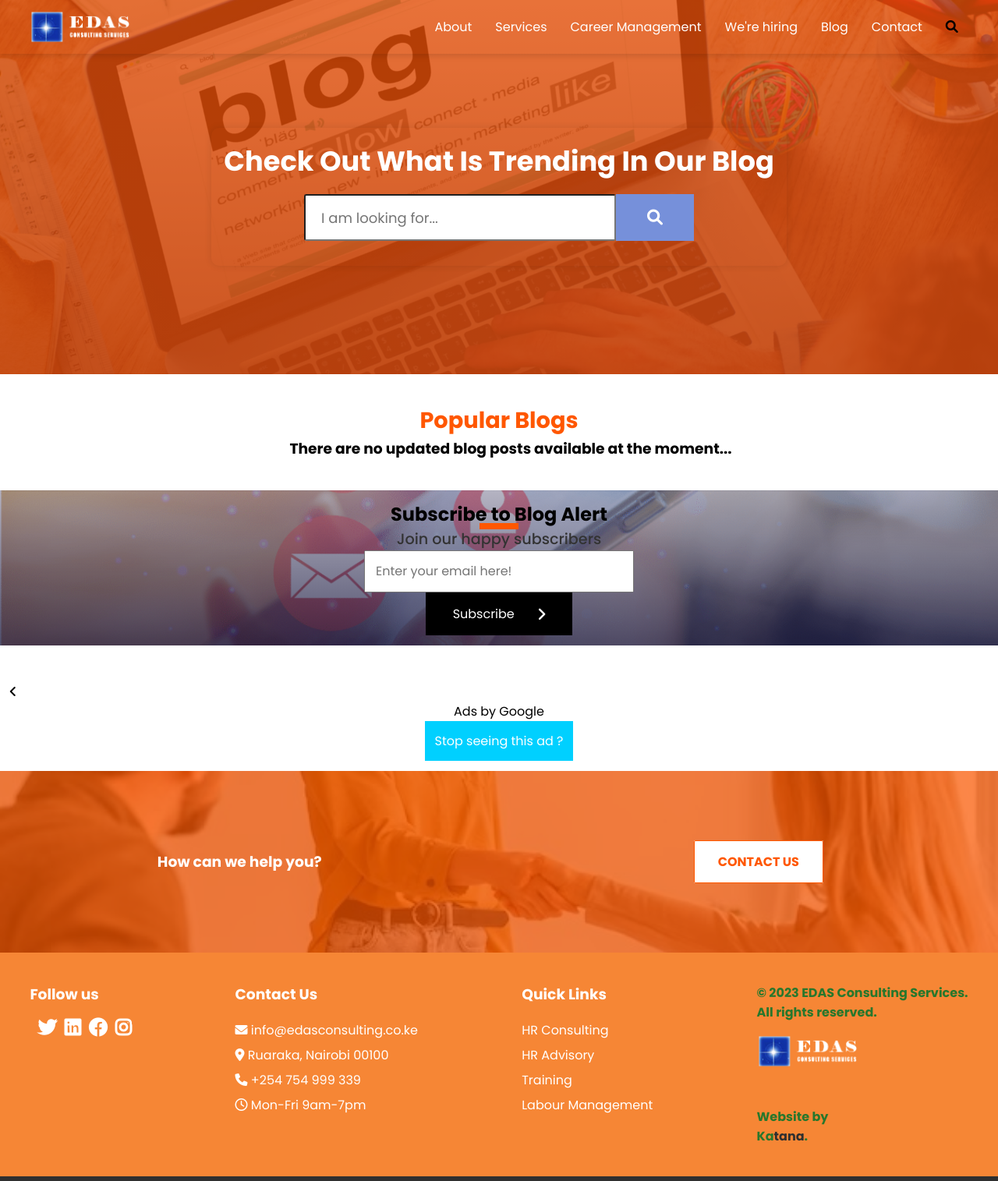
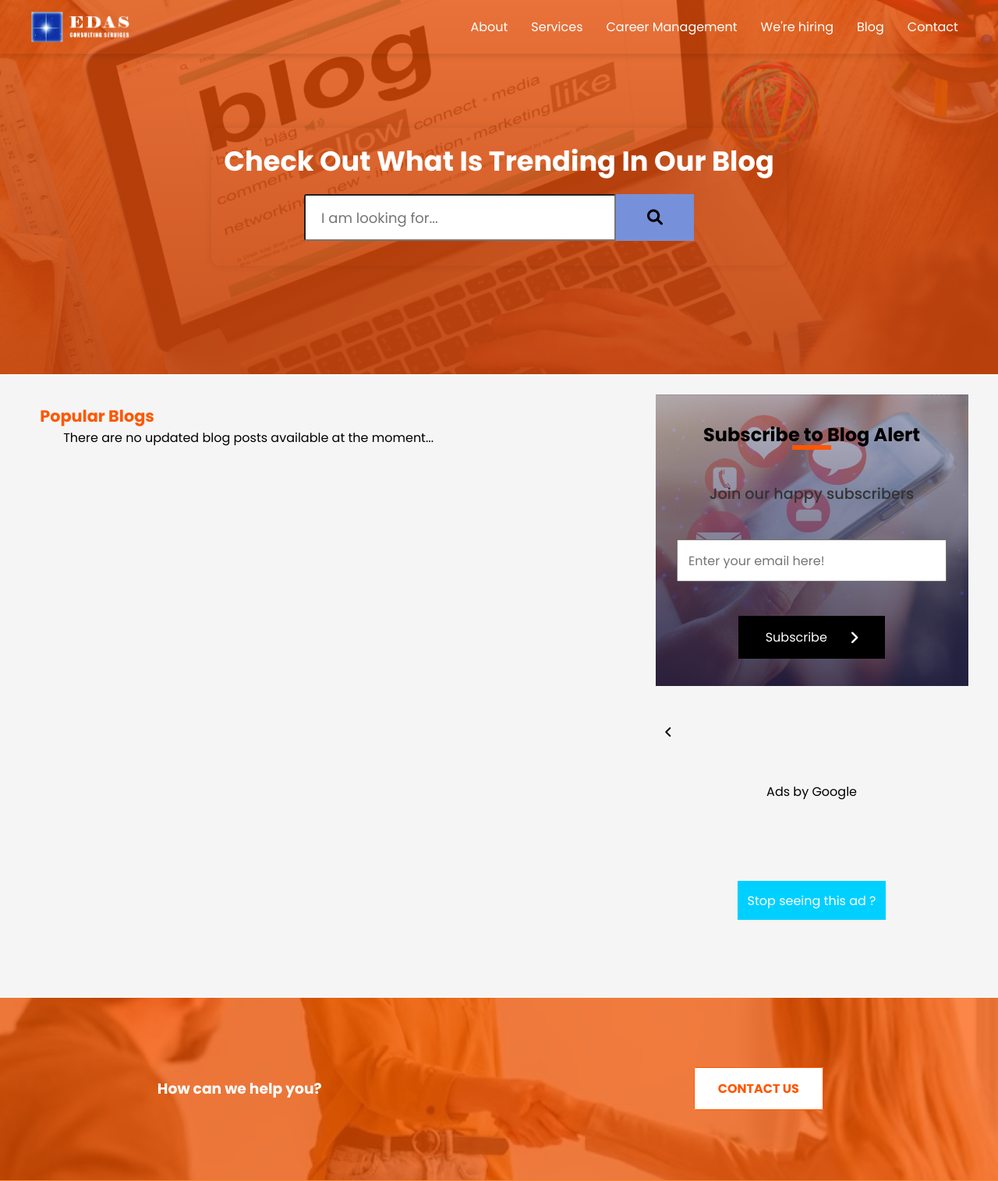
Before and after one commit to issakatana/EDAS-Consulting-Services, a Django app: a page that uses authentication/templates/blog.html in a window 1280 px wide. Shown: the top 1515 px of the page at 78% size. Run offline with Django 5.2, Linux system fonts and the light colour scheme; some libraries are stand-ins or nearby versions.

Commit message:
Creating and Updating Blog page

```diff
--- a/authentication/templates/authBase.html
+++ b/authentication/templates/authBase.html
@@ -51,9 +51,14 @@
                 <li {% if request.path == '/contactus' %}class="active"{% endif %}>
                     <a href="{% url 'contact' %}">Contact </a>
                 </li>
-                {% if request.path != '/EDS - We Are Hiring' %}
-                <li><a href="{% url 'home' %}"><i class="fa fa-search" aria-hidden="true"></i></a></li>
+
+                {% if request.path != '/EDS - We Are Hiring' and request.path != '/EDS - Blog' %}
+                   <li><a href="{% url 'home' %}"><i class="fa fa-search" aria-hidden="true"></i></a></li>
                 {% endif %}
+
+
+
+
             </ul>
         </nav>
         <div class="mobile-menu">
--- a/authentication/templates/blog.html
+++ b/authentication/templates/blog.html
@@ -22,8 +22,8 @@
 
 
  <!-- Blog Posts Start -->
-<main class="blogs__Main">
-    <section class="blog__posts">
+<main class="blogs__Main grid_layoutDisplay">
+    <section class="blog__posts job__posts">
         <h1>Popular Blogs</h1>
         <article class="row destinations_row">
             <div class="destinations_container item_grid">
@@ -57,7 +57,7 @@
                         {% endfor %}
                     </div>
                 {% else %}
-                    <h3 style="margin-left:30px">There are no updated blog posts available at the moment...</h3>
+                    <p style="margin-left:30px">There are no updated blog posts available at the moment...</p>
                 {% endif %}
             </div>
         </article>
--- a/static/Styles/auth32.css
+++ b/static/Styles/auth32.css
@@ -1124,7 +1124,7 @@
     content: "";
     display: block;
     width: 50px;
-    height: 8px;
+    height: 6px;
     background-color: var(--FONT-COLOR2);
     position: absolute;
     bottom: -2px;
@@ -1210,15 +1210,15 @@
 
 /* WE BLOG PAGE END */
 .blog__posts {
+    grid-area: jobPosts;
+    width: 100%;
+    padding: 1vw;
     display: flex;
-    justify-content: center;
-    align-items: center;
-    flex-flow: column wrap;
-    padding: 3vw 4vw;
+    flex-flow: column wrap
 }
 .blog__posts h1 {
     color: var(--FONT-COLOR2);
-    font-size: 1.8rem;
+    font-size: 1.3rem;
     font-weight: bold;
 }
 /* WE BLOG PAGE END */
```
